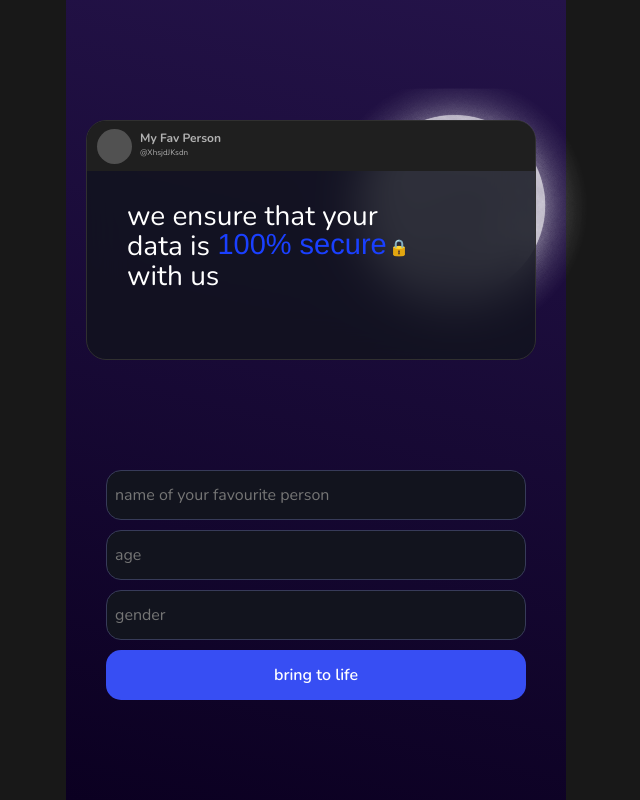
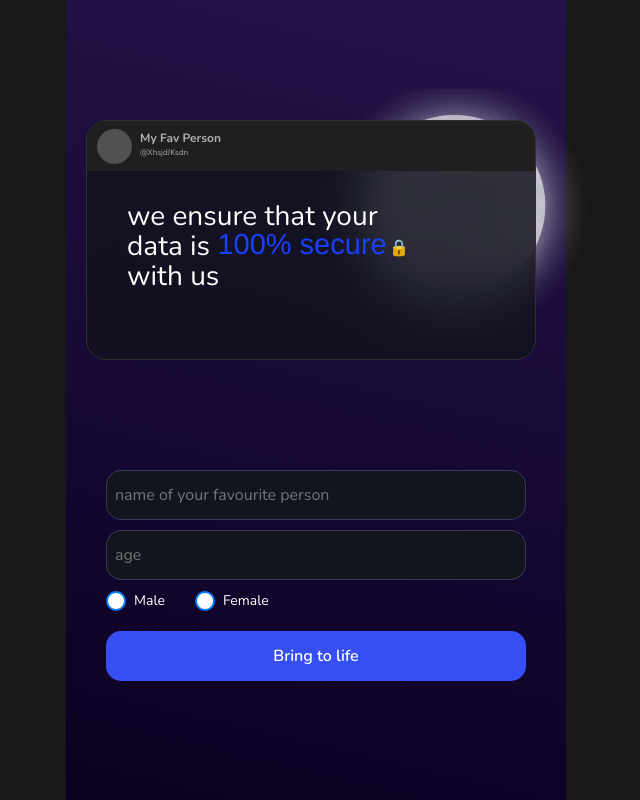
Before and after one commit to Nerdparth/My-Favourite-Person-, a Django app: page /bot/bot-setup/ in a window 1280 px wide. Shown: the whole page, without its empty margins (324-964 px from the left). Run offline with Django 5.2, Linux system fonts and the light colour scheme; some libraries are stand-ins or nearby versions.

Commit message:
bot setup

```diff
--- a/bot/urls.py
+++ b/bot/urls.py
@@ -2,4 +2,5 @@ from django.urls import path
 from . import views
 urlpatterns = [
     path("bot-setup/", views.bot_setup, name="bot-setup"),
+    path('chat-setup/', views.chat_setup, name='chat_setup')
 ]
--- a/bot/views.py
+++ b/bot/views.py
@@ -1,8 +1,24 @@
-from django.shortcuts import render
+from django.shortcuts import render,redirect
+from django.contrib.auth.decorators import login_required
+from . models import bot_information
+
+
+
 
 # Create your views here.
+def bot_setup(request):
+    if request.user.is_authenticated:
+        return redirect('/')
+    if request.method == 'POST':
+        user = request.user
+        name = request.POST.get('name')
+        gender = request.POST.get('gender')
+        age = request.POST.get('age')
+        uuid = request.POST.get('uuid')
+        bot_information.objects.create(user=user, name=name, age=age, gender=gender, uuid=uuid)
+        return redirect('chat_setup')
+    else:
+       return render(request, "bot/bot_setup.html")
 
-def bot_setup(request):
-    if request.method == 'POST':
-        n
-    return render(request, "bot/bot_setup.html")
+def chat_setup(request):
+    return render(request, "bot/chat_setup.html")
--- a/media/css/index.css
+++ b/media/css/index.css
@@ -359,3 +359,60 @@ body {
     margin-top: -71px;
 
 }
+
+/* Style for the container of radio buttons */
+.cs-form .radio-container {
+    display: flex; /* Use Flexbox to align items horizontally */
+    align-items: center;
+    margin: 10px 0;
+}
+
+/* Style for individual radio button and label containers */
+.cs-form .radio-item {
+    display: flex;
+    align-items: center;
+    margin-right: 30px; /* Space between radio buttons */
+}
+
+/* Hide default radio button appearance */
+.cs-form .radio-btn {
+    -webkit-appearance: none; /* Hide default radio button in WebKit browsers */
+    -moz-appearance: none; /* Hide default radio button in Firefox */
+    appearance: none; /* Hide default radio button in other browsers */
+    width: 20px; /* Size of the custom radio button */
+    height: 20px;
+    border-radius: 50%; /* Make it circular */
+    border: 2px solid #007bff; /* Border color */
+    background-color: #fff; /* Background color */
+    cursor: pointer;
+    position: relative;
+}
+
+/* Style for the radio button when selected */
+.cs-form .radio-btn:checked {
+    background-color: #007bff; /* Background color when checked */
+    border: 2px solid #0056b3; /* Border color when checked */
+}
+
+/* Custom checkmark */
+.cs-form .radio-btn:checked::after {
+    content: '';
+    position: absolute;
+    top: 50%;
+    left: 50%;
+    width: 12px;
+    height: 12px;
+    background-color: #fff; /* Color of the checkmark */
+    border-radius: 50%;
+    transform: translate(-50%, -50%);
+}
+
+/* Label styling */
+.cs-form .radio-label {
+    margin-left: 8px;
+    font-size: 14px;
+}
+
+.radio-label{
+    color: #ffffff;
+}
--- a/templates/bot/bot_setup.html
+++ b/templates/bot/bot_setup.html
@@ -1,5 +1,4 @@
 {% extends 'chat/base.html' %}
-
 
 {% block content %}
 <div class="login-container">
@@ -14,29 +13,86 @@
             <div class="chat-header">
                 <div class="chat-profile d-flex flex-row">
                     <div class="chat-profile-img"></div>
-                    <div class="chat-profile-user mx-2  d-flex flex-column">
-                        <b> My Fav Person</b>
+                    <div class="chat-profile-user mx-2 d-flex flex-column">
+                        <b>My Fav Person</b>
                         <small class="font-small" style="font-size: 8px;">@XhsjdJKsdn</small>
                     </div>
                 </div>
              </div>
              <div><p class="privacymessage">we ensure that your <br> data is <br> with us</p></div>
              <div><p class="privacymessage2">100% secure</p></div>
-              <div class="lockicon"><p>&#128274;        </p></div>
-            <!-- <div class="chat-messages">
-                <div class="message bot">need your <br>
-                    favourite person?</div>
-                <div class="message user">ofc..but how?</div>
-            </div> -->
+             <div class="lockicon"><p>&#128274;</p></div>
+        </div>
+        <div>
+            <form method="post" action="{% url 'bot-setup' %}" class="cs-form">
+            {% csrf_token %}
+            <input type="text" name="name" class="cs-form-control" placeholder="name of your favourite person" id="">
+            <input type="text" name="age" class="cs-form-control" placeholder="age" id="">
 
-        </div>
-        <div class="cs-form">
-            <input type="text" name="username" class="cs-form-control" placeholder="name of your favourite person" id="">
-            <input type="text" name="username" class="cs-form-control" placeholder="age" id="">
-            <input type="password" name="password" class="cs-form-control" placeholder="gender" id="">
-            <button>bring to life</button>
+            <!-- Custom Radio Buttons -->
+            <div class="radio-container">
+                <div class="radio-item">
+                    <input type="radio" name="gender" value="male" id="male" class="radio-btn">
+                    <label for="male" class="radio-label">Male</label>
+                </div>
+                <div class="radio-item">
+                    <input type="radio" name="gender" value="female" id="female" class="radio-btn">
+                    <label for="female" class="radio-label">Female</label>
+                </div>
+            </div>
+
+            <button type="submit">Bring to life</button>
+        </form>
         </div>
     </div>
 </div>
 
+<style>
+/* Style for the container of radio buttons */
+.cs-form > .radio-container {
+    display: flex;
+    align-items: center;
+    margin: 10px 0;
+}
+
+/* Hide default radio button appearance */
+.cs-form > .radio-btn {
+    -webkit-appearance: none; /* Hide default radio button in WebKit browsers */
+    -moz-appearance: none; /* Hide default radio button in Firefox */
+    appearance: none; /* Hide default radio button in other browsers */
+    width: 20px; /* Size of the custom radio button */
+    height: 20px;
+    border-radius: 50%; /* Make it circular */
+    border: 2px solid #007bff; /* Border color */
+    background-color: #fff; /* Background color */
+    cursor: pointer;
+    position: relative;
+}
+
+/* Style for the radio button when selected */
+.cs-form > .radio-btn:checked {
+    background-color: #007bff; /* Background color when checked */
+    border: 2px solid #0056b3; /* Border color when checked */
+}
+
+/* Custom checkmark */
+.cs-form > .radio-btn:checked::after {
+    content: '';
+    position: absolute;
+    top: 50%;
+    left: 50%;
+    width: 12px;
+    height: 12px;
+    background-color: #fff; /* Color of the checkmark */
+    border-radius: 50%;
+    transform: translate(-50%, -50%);
+}
+
+/* Label styling */
+.cs-form > .radio-label {
+    margin-left: 8px;
+    font-size: 14px;
+}
+</style>
+
 {% endblock content %}
--- a/templates/users/login.html
+++ b/templates/users/login.html
@@ -32,6 +32,9 @@
         <input type="text" name="username" class="cs-form-control" placeholder="username" id="">
         <input type="password" name="password" class="cs-form-control" placeholder="password" id="">
         <button>login</button>
+    </form>
+    <p class="text-light text-center font-weight-bold"> don't have an account? <a href="{% url 'signup' %}">login</a></p>
+
     </div>
     </div>
 </div>
--- a/templates/users/signup.html
+++ b/templates/users/signup.html
@@ -35,6 +35,7 @@
                 <input style="z-index: 3;" type="password" name="confirm_password" class="cs-form-control" placeholder="confirm password" id="" autocomplete="off">
 
                 <button style="z-index: 3;">create account</button>
+                <p class="text-light text-center font-weight-bold"> already have account? <a href="{% url 'login-user' %}">login</a></p>
             </form>
 
         </div>
--- a/users/views.py
+++ b/users/views.py
@@ -6,7 +6,7 @@ from django.contrib import messages
 # Create your views here.
 def signup(request):
     if request.user.is_authenticated:
-        return redirect('/home/')
+        return redirect('/')
     if request.method == 'POST':
         username = request.POST['username']
         password = request.POST['password']
@@ -21,6 +21,8 @@ def signup(request):
            myuser.email = username+"@mfp.com"
            myuser.save()
            messages.success(request, 'Your account has been created!')
+           user = authenticate(request, username=username, password=password)
+           login(request, user)
            return redirect('/bot/bot-setup/')
     return render(request, "users/signup.html")
 
```
Also changed, not shown: bot/models.py (+7 -2 lines), templates/bot/chat_setup.html (added, +11 -0 lines), bot/migrations/0002_remove_bot_information_image_bot_information_gender_and_more.py (added), db.sqlite3.
